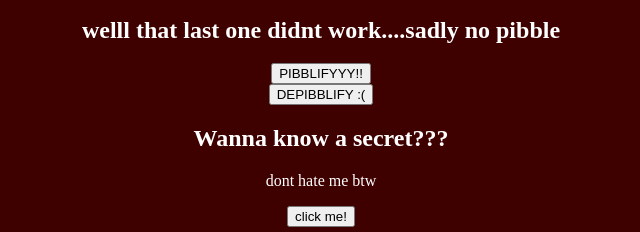
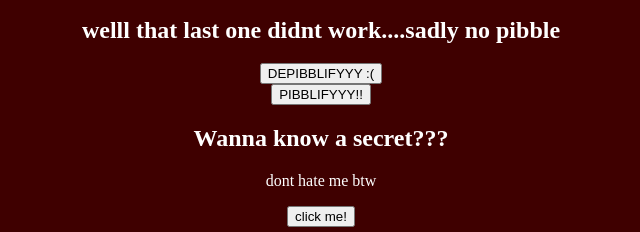
Before and after one commit to Fncswinnerlol/Favorite_Animal, a plain HTML site: page index.html in a window 1280 px wide. Shown: the part 810-1042 px from the top of the page, 319-959 px from the left. Drawn offline with Linux system fonts and the light colour scheme.

```diff
--- a/index.html
+++ b/index.html
@@ -54,9 +54,9 @@
 
 <h2>welll that last one didnt work....sadly no pibble</h2>
 
-<button type="button" onclick="fadeToNextImage()">PIBBLIFYYY!!</button>
+<button type="button" onclick="fadeToNextImage()">DEPIBBLIFYYY :( </button>
 
-<button type="button" onclick="fadeToNextImage()">DEPIBBLIFY :( </button>
+<button type="button" onclick="fadeToNextImage()">PIBBLIFYYY!! </button>
 
 <h2>Wanna know a secret???</h2>
 
```
